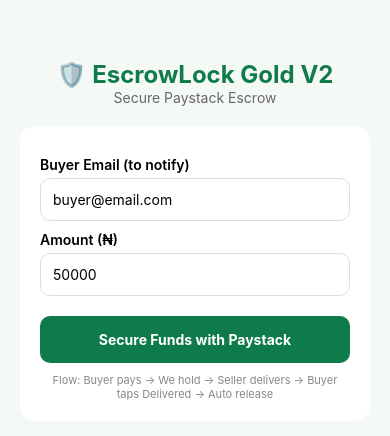
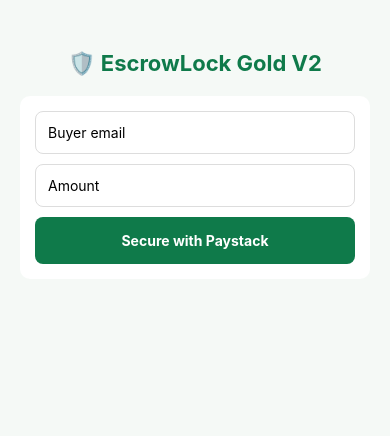
Before and after one commit to li2yemxzy/escrowlock-gold-v2, a React Native app: screen / in a window 390 px wide. Shown: the top 436 px of the page. Built offline with nearby package versions, Linux system fonts and the light colour scheme.

Commit message:
Update App.js

```diff
--- a/App.js
+++ b/App.js
@@ -1,98 +1,47 @@
-import React, { useState, useEffect, createContext } from 'react';
+import React, { useState, useEffect } from 'react';
 import { View, Text, TextInput, TouchableOpacity, Alert, ScrollView, StyleSheet } from 'react-native';
 import AsyncStorage from '@react-native-async-storage/async-storage';
 
-const EscrowContext = createContext();
-
 export default function App() {
-  const [user, setUser] = useState(null);
   const [email, setEmail] = useState('');
   const [amount, setAmount] = useState('');
-  const [transactions, setTransactions] = useState([]);
+  const [txs, setTxs] = useState([]);
 
   useEffect(() => {
-    loadData();
+    AsyncStorage.getItem('txs').then(v => v && setTxs(JSON.parse(v)));
   }, []);
 
-  const loadData = async () => {
-    try {
-      const saved = await AsyncStorage.getItem('escrow_tx');
-      if (saved) setTransactions(JSON.parse(saved));
-    } catch (e) {}
+  const save = async (list) => {
+    setTxs(list);
+    await AsyncStorage.setItem('txs', JSON.stringify(list));
   };
 
-  const createEscrow = async () => {
-    if (!email || !amount) {
-      Alert.alert('Error', 'Enter email and amount');
-      return;
-    }
-    const newTx = {
-      id: Date.now().toString(),
-      buyer: email,
-      amount: parseFloat(amount),
-      status: 'Funds Secured - Awaiting Delivery',
-      date: new Date().toLocaleString()
-    };
-    const updated = [newTx, ...transactions];
-    setTransactions(updated);
-    await AsyncStorage.setItem('escrow_tx', JSON.stringify(updated));
-    Alert.alert('Success', `₦${amount} secured for ${email}. Seller notified. Buyer will confirm delivery to release.`);
+  const create = async () => {
+    if(!email || !amount) return Alert.alert('Enter email and amount');
+    const newTx = { id: Date.now().toString(), email, amount, status: 'Secured - Awaiting Delivery' };
+    const updated = [newTx, ...txs];
+    await save(updated);
+    Alert.alert('Secured', `₦${amount} secured for ${email}`);
     setEmail(''); setAmount('');
   };
 
-  const confirmDelivery = async (id) => {
-    const updated = transactions.map(tx =>
-      tx.id === id ? {...tx, status: 'Delivered - Funds Released to Seller'} : tx
-    );
-    setTransactions(updated);
-    await AsyncStorage.setItem('escrow_tx', JSON.stringify(updated));
-    Alert.alert('Released', 'Funds released to seller!');
-  };
-
   return (
-    <ScrollView style={styles.container} contentContainerStyle={{padding: 20}}>
-      <Text style={styles.logo}>🛡️ EscrowLock Gold V2</Text>
-      <Text style={styles.sub}>Secure Paystack Escrow</Text>
-
+    <ScrollView style={styles.container}>
+      <Text style={styles.title}>🛡️ EscrowLock Gold V2</Text>
       <View style={styles.card}>
-        <Text style={styles.label}>Buyer Email (to notify)</Text>
-        <TextInput style={styles.input} value={email} onChangeText={setEmail} placeholder="buyer@email.com" keyboardType="email-address" />
-        <Text style={styles.label}>Amount (₦)</Text>
-        <TextInput style={styles.input} value={amount} onChangeText={setAmount} placeholder="50000" keyboardType="numeric" />
-        <TouchableOpacity style={styles.button} onPress={createEscrow}>
-          <Text style={styles.buttonText}>Secure Funds with Paystack</Text>
-        </TouchableOpacity>
-        <Text style={styles.hint}>Flow: Buyer pays → We hold → Seller delivers → Buyer taps Delivered → Auto release</Text>
+        <TextInput placeholder="Buyer email" value={email} onChangeText={setEmail} style={styles.input} />
+        <TextInput placeholder="Amount" value={amount} onChangeText={setAmount} keyboardType="numeric" style={styles.input} />
+        <TouchableOpacity onPress={create} style={styles.btn}><Text style={styles.btnText}>Secure with Paystack</Text></TouchableOpacity>
       </View>
-
-      {transactions.map(tx => (
-        <View key={tx.id} style={styles.txCard}>
-          <Text style={styles.txAmount}>₦{tx.amount}</Text>
-          <Text>{tx.buyer}</Text>
-          <Text style={styles.status}>{tx.status}</Text>
-          {tx.status.includes('Awaiting Delivery') && (
-            <TouchableOpacity style={styles.deliveredBtn} onPress={() => confirmDelivery(tx.id)}>
-              <Text style={styles.buttonText}>Buyer: Confirm Delivered & Release</Text>
-            </TouchableOpacity>
-          )}
-        </View>
-      ))}
+      {txs.map(t => <View key={t.id} style={styles.card}><Text>₦{t.amount} - {t.email}</Text><Text style={{color:'#0F7A4A'}}>{t.status}</Text></View>)}
     </ScrollView>
   );
 }
-
 const styles = StyleSheet.create({
-  container: { flex: 1, backgroundColor: '#f5f9f6' },
-  logo: { fontSize: 24, fontWeight: 'bold', color: '#0F7A4A', textAlign: 'center', marginTop: 40 },
-  sub: { textAlign: 'center', color: '#666', marginBottom: 20 },
-  card: { backgroundColor: 'white', padding: 20, borderRadius: 15, elevation: 2, marginBottom: 20 },
-  label: { fontWeight: '600', marginTop: 10 },
-  input: { borderWidth: 1, borderColor: '#ddd', borderRadius: 10, padding: 12, marginTop: 5 },
-  button: { backgroundColor: '#0F7A4A', padding: 15, borderRadius: 10, marginTop: 20, alignItems: 'center' },
-  buttonText: { color: 'white', fontWeight: 'bold' },
-  hint: { fontSize: 11, color: '#888', marginTop: 10, textAlign: 'center' },
-  txCard: { backgroundColor: 'white', padding: 15, borderRadius: 10, marginBottom: 10 },
-  txAmount: { fontSize: 18, fontWeight: 'bold' },
-  status: { color: '#0F7A4A', marginTop: 5, fontWeight: '600' },
-  deliveredBtn: { backgroundColor: '#0F7A4A', padding: 12, borderRadius: 8, marginTop: 10, alignItems: 'center' }
+  container: { flex:1, backgroundColor:'#f5f9f6', padding:20, paddingTop:50 },
+  title: { fontSize:22, fontWeight:'bold', color:'#0F7A4A', textAlign:'center', marginBottom:20 },
+  card: { backgroundColor:'white', padding:15, borderRadius:10, marginBottom:10 },
+  input: { borderWidth:1, borderColor:'#ddd', borderRadius:8, padding:12, marginBottom:10 },
+  btn: { backgroundColor:'#0F7A4A', padding:15, borderRadius:8, alignItems:'center' },
+  btnText: { color:'white', fontWeight:'bold' }
 });
```
